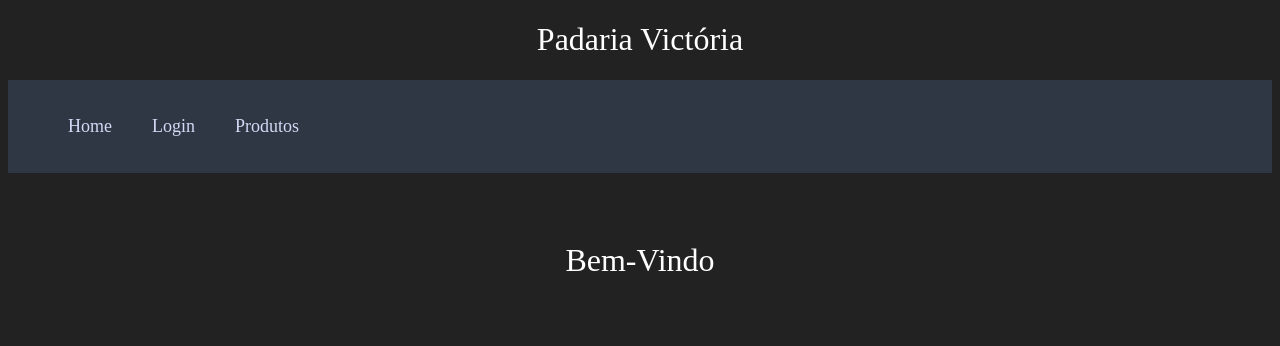
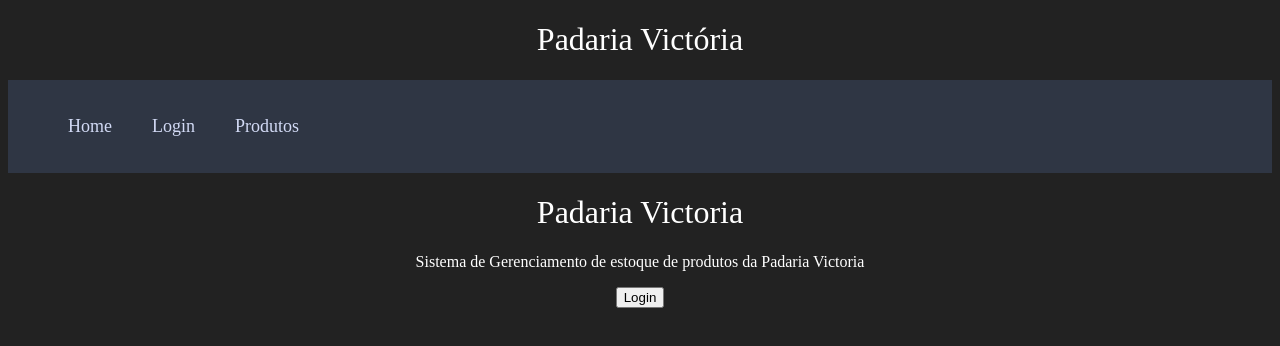
Before and after one commit to Lucas-Mombach/Projeto-React-Grupo4, a React (Create React App) app in the folder ReactProjects/my-app/: page / in a window 1280 px wide. Shown: the top 346 px of the page. Built offline with nearby package versions, Linux system fonts and the light colour scheme.

Commit message:
There is content in Home

```diff
--- a/ReactProjects/my-app/src/components/Home.jsx
+++ b/ReactProjects/my-app/src/components/Home.jsx
@@ -6,10 +6,15 @@ import listaTipos from '../data/tipos'
 export default props => {
 
     return (
-        <div>
-            <main>
-              <h1> Bem-Vindo</h1>
-            </main>
-        </div>
+        <div className="Home">
+        <header>
+          <h1>Padaria Victoria</h1>
+          <p>
+            Sistema de Gerenciamento de estoque de produtos da Padaria Victoria
+          </p>
+         <button type='button'>Login</button>
+
+        </header>
+      </div>
     );
 }
```
